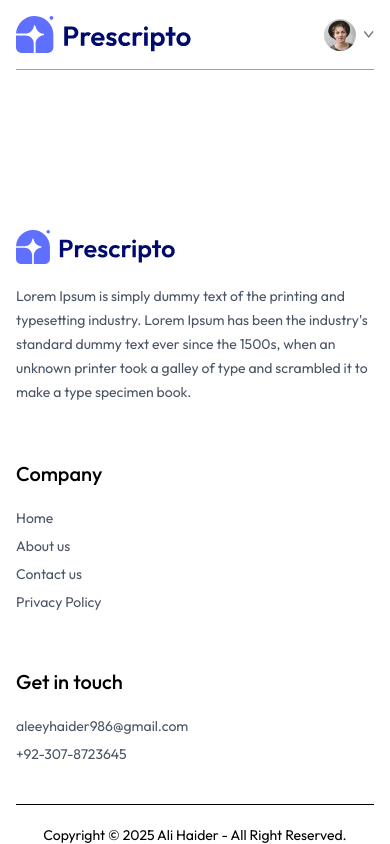
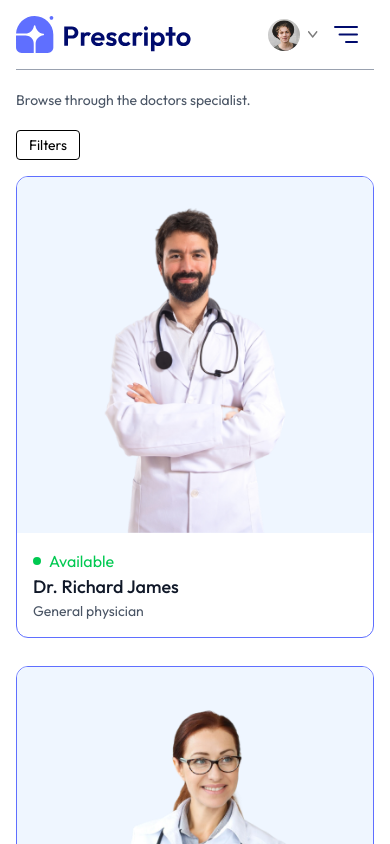
Before and after one commit to Ale-ey/Prescripto, a React (Vite) app in the folder frontend/: page /doctors in a window 390 px wide. Shown: the top 844 px of the page. Built offline with nearby package versions, Linux system fonts and the light colour scheme.

Commit message:
add mobile nav bar

```diff
--- a/frontend/src/App.jsx
+++ b/frontend/src/App.jsx
@@ -16,8 +16,8 @@
       <NavBar />
       <Routes>
         <Route path="/" element={<Home />}></Route>
-        <Route path="/docters" element={<Docters />}></Route>
-        <Route path="/docters/:speciality" element={<Docters />}></Route>
+        <Route path="/doctors" element={<Docters />}></Route>
+        <Route path="/doctors/:speciality" element={<Docters />}></Route>
         <Route path="/login" element={<Login />}></Route>
         <Route path="/about" element={<About />}></Route>
         <Route path="/contact" element={<Contact />}></Route>
--- a/frontend/src/components/NavBar.jsx
+++ b/frontend/src/components/NavBar.jsx
@@ -33,7 +33,7 @@
         </li>
         <li className="py-1">
           <NavLink
-            to="/docters"
+            to="/doctors"
             className={({ isActive }) =>
               isActive
                 ? "text-primaryBlue font-semibold relative after:block after:h-0.5 after:w-3/5 after:bg-primaryBlue after:mx-auto"
@@ -116,6 +116,42 @@
             Create Account
           </button>
         )}
+        <img
+          onClick={() => setShowMenu(true)}
+          className="w-6 md:hidden cursor-pointer"
+          src={assets.menu_icon}
+          alt="#"
+        />
+        {/* mobile menu  */}
+        <div
+          className={`${
+            showMenu ? "fixed w-full" : "w-0 h-0"
+          } md:hidden right-0 top-0 bottom-0 z-20 overflow-hidden bg-white transition-all my-2`}
+        >
+          <div className="flex items-center justify-between px-5 cursor-pointer">
+            <img className="w-36" src={assets.logo} alt="#" />
+            <img
+              className="w-7 cursor-pointer"
+              onClick={() => setShowMenu(false)}
+              src={assets.cross_icon}
+              alt="#"
+            />
+          </div>
+          <ul className="flex flex-col items-center gap-2 mt-10 text-lg font-medium  px-5">
+            <NavLink onClick={() => setShowMenu(false)} to={"/"}>
+              <p className="px-4 py-2 rounded inline-block">HOME</p>
+            </NavLink>
+            <NavLink onClick={() => setShowMenu(false)} to={"/doctors"}>
+              <p className="px-4 py-2 rounded inline-block">ALL DOCTORS</p>
+            </NavLink>
+            <NavLink onClick={() => setShowMenu(false)} to={"/about"}>
+              <p className="px-4 py-2 rounded inline-block">ABOUT</p>
+            </NavLink>
+            <NavLink onClick={() => setShowMenu(false)} to={"/contact"}>
+              <p className="px-4 py-2 rounded inline-block">CONTACT</p>
+            </NavLink>
+          </ul>
+        </div>
       </div>
     </div>
   );
--- a/frontend/src/index.css
+++ b/frontend/src/index.css
@@ -14,3 +14,7 @@
 ::-webkit-scrollbar{
   @apply hidden
 }
+
+@media (max-width:740px){
+  .active p{@apply text-white bg-primaryBlue}
+}
--- a/frontend/src/pages/Docters.jsx
+++ b/frontend/src/pages/Docters.jsx
@@ -6,6 +6,7 @@
   const { speciality } = useParams();
   const [filterDoc, setFilterDoc] = useState([]);
   const { doctors } = useContext(AppContext);
+  const [showFilter, setShowFilter] = useState(false);
   const navigate = useNavigate();
 
   const filterdocs = () => {
@@ -22,8 +23,8 @@
 
   const handleSpecialityClick = (selectedSpeciality) => {
     speciality === selectedSpeciality
-      ? navigate("/docters")
-      : navigate(`/docters/${selectedSpeciality}`);
+      ? navigate("/doctors")
+      : navigate(`/doctors/${selectedSpeciality}`);
   };
 
   return (
@@ -32,7 +33,19 @@
         Browse through the doctors specialist.
       </p>
       <div className="flex flex-col sm:flex-row items-start gap-4 mt-5">
-        <div className="flex flex-col gap-4 text-sm text-gray-600">
+        <button
+          className={`py-1 px-3 cursor-pointer border rounded text-sm transition-all sm:hidden ${
+            showFilter ? "text-white bg-primaryBlue" : ""
+          }`}
+          onClick={() => setShowFilter(!showFilter)}
+        >
+          Filters
+        </button>
+        <div
+          className={`${
+            showFilter ? "flex" : "hidden"
+          }  flex-col gap-4 text-sm text-gray-600`}
+        >
           <p
             onClick={() => handleSpecialityClick("General physician")}
             className={`w-[94vw] sm:w-auto pl-3 py-1 pr-16 border border-gray-600 rounded transition-all cursor-pointer ${
```
